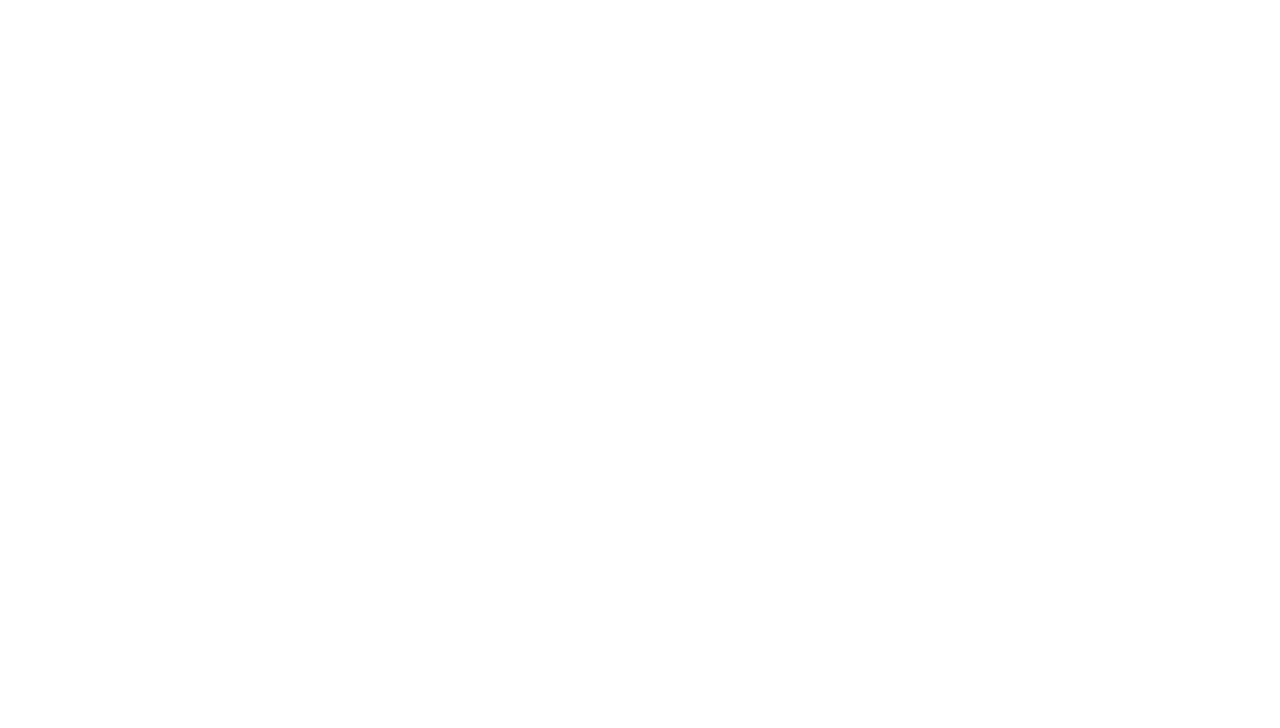
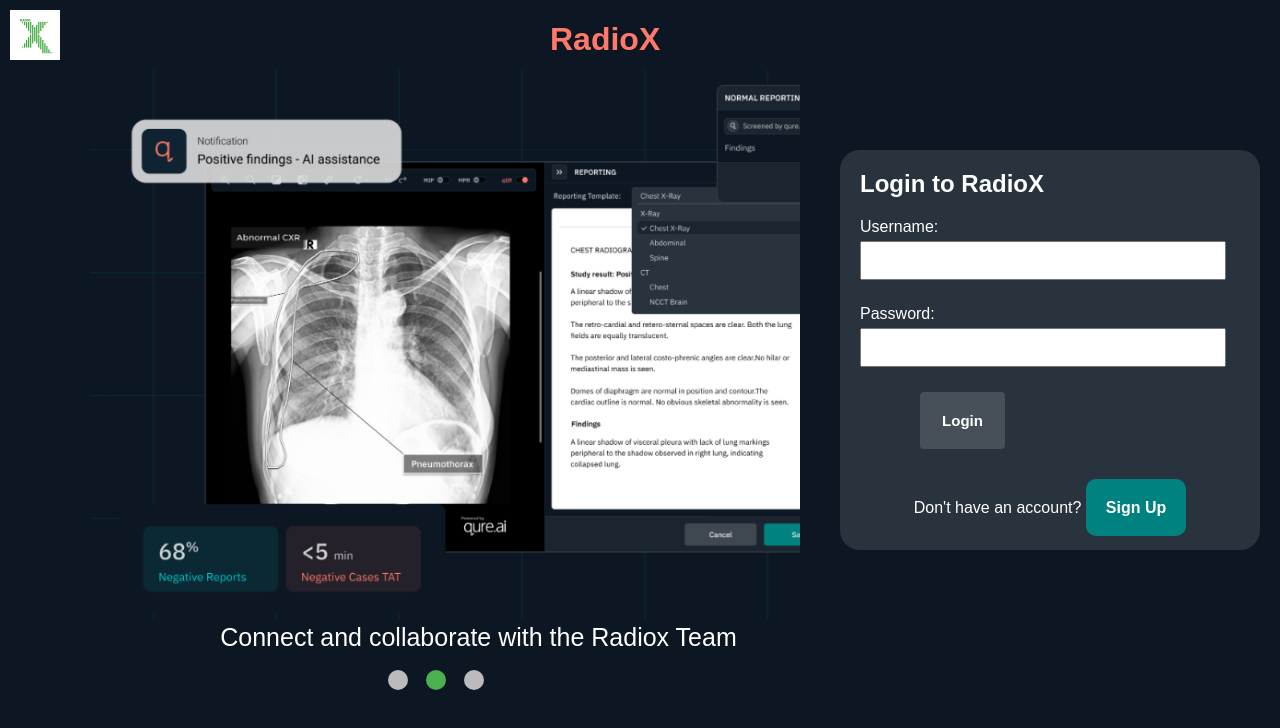
Before and after one commit to roshanshetty271/RadioX-Web-Application, a React (Create React App) app in the folder frontend/radiox/: page /login in a window 1280 px wide. Before the commit this address had no page. Shown: the top 728 px of the page. Built offline with nearby package versions, Linux system fonts and the light colour scheme.

Commit message:
Created Login Screen

```diff
--- a/frontend/radiox/src/App.tsx
+++ b/frontend/radiox/src/App.tsx
@@ -1,8 +1,10 @@
-import React from 'react';
-import { BrowserRouter as Router, Route, Routes } from 'react-router-dom';
-import './App.css';
-import Home from './pages/home';
+// App.js
 
+import React from "react";
+import { BrowserRouter as Router, Route, Routes } from "react-router-dom";
+import "./App.css";
+import Home from "./pages/home";
+import LoginScreen from "./components/Home/Login/Login-Screen"; // Update the path accordingly
 
 function App() {
   return (
@@ -11,7 +13,7 @@
         {/* Your header or navigation bar can go here if needed */}
         <Routes>
           <Route path="/" element={<Home />} />
-            {/* Add more routes as needed */}
+          <Route path="/login" element={<LoginScreen />} /> {/* Add the correct path for the login route */}
         </Routes>
       </div>
     </Router>
--- /dev/null
+++ b/frontend/radiox/src/components/Home/Login/Login-Screen.css
@@ -0,0 +1,149 @@
+body {
+    font-family: sans-serif;
+    background-color: rgba(12, 23, 35, 255);
+}
+
+.app-container {
+    display: flex;
+    background-color: rgba(12, 23, 35, 255);
+}
+
+.slideshow-container {
+    flex: 1;
+    position: relative;
+    min-width: 500px;
+    margin-top: 70px;
+    left: -20px;
+    padding-bottom: 80px;
+}
+
+.slide {
+    display: none;
+    width: 100%;
+    height: 550px;
+    background-size: cover;
+    transition: opacity 3s ease-in-out;
+}
+
+.active {
+    display: block;
+}
+
+.big-text {
+    text-align: center;
+    color: white;
+    color: rgb(255, 120, 105);
+    position: relative;
+    left: 550px;
+}
+
+.dots {
+    position: absolute;
+    bottom: 10px;
+    left: 50%;
+    transform: translateX(-50%);
+    display: flex;
+}
+
+.slideshow-container button {
+    background-color: #bbb;
+    border: none;
+    padding: 10px;
+    cursor: pointer;
+    border-radius: 50%;
+    margin-right: 18px;
+    margin-bottom: 20px;
+    position: relative;
+    bottom: -20px;
+}
+
+button.active {
+    background-color: #4caf50;
+}
+
+.nav-logo {
+    position: absolute;
+    top: 10px;
+    left: 10px;
+    width: 50px;
+    /* Adjust the width as needed */
+    height: auto;
+    /* Maintain aspect ratio */
+}
+
+.login-container {
+    flex: 1;
+    max-width: 380px;
+    min-height: 400px;
+    padding-right: 20px;
+    padding-left: 20px;
+    background-color: rgba(41, 51, 62, 255);
+    margin-top: auto;
+    margin-bottom: auto;
+    border-radius: 20px;
+    margin-right: 20px;
+    margin-left: 20px;
+    position: relative;
+}
+
+.login-container h2 {
+    color: white;
+}
+
+.form-group {
+    margin-bottom: 15px;
+}
+
+label {
+    display: block;
+    margin-bottom: 5px;
+    color: white;
+}
+
+input {
+    width: 90%;
+    padding: 10px;
+    margin-bottom: 10px;
+}
+
+.image-text {
+    position: absolute;
+    bottom: 10px;
+    right: 60px;
+    left: 130px;
+    transform: translateX(90%);
+    transform: translateY(-130%);
+    color: white;
+    width: 90%;
+    font-size: 25px;
+}
+
+.login-container button {
+    background-color: rgb(71, 79, 88);
+    color: white;
+    padding: 20px;
+    border: none;
+    border-radius: 4px;
+    cursor: pointer;
+    width: 85px;
+    font-size: 15px;
+    font-weight: bold;
+    position: relative;
+    right: -60px;
+}
+
+.signup-link {
+    margin-top: 50px;
+    text-align: center;
+    color: white;
+}
+
+.signup-link a {
+    color: white;
+    text-decoration: none;
+    font-weight: bold;
+    background-color: rgba(0, 130, 128, 255);
+    height: 15px;
+    padding: 20px;
+    border-radius: 10px;
+}
--- /dev/null
+++ b/frontend/radiox/src/components/Home/Login/Login-Screen.tsx
@@ -0,0 +1,97 @@
+
+import React, { useState, useEffect } from 'react';
+import './Login-Screen.css';
+import Image1 from '../../../images/patient-login.png';
+import Image2 from '../../../images/patient-login2.png';
+import Image3 from '../../../images/patient-login3.png';
+import NavLogo from '../../../images/navlogo.jpeg';
+
+const textData = [
+  "Fast and accurate reporting with intelligent tools",
+  "Connect and collaborate with the Radiox Team",
+  "Instant access to any of our intelligence tools",
+];
+
+const AppContainer: React.FC = () => {
+
+  const [currentImage, setCurrentImage] = useState(0);
+  const images = [Image1, Image2, Image3];
+
+
+  useEffect(() => {
+    const interval = setInterval(() => {
+      setCurrentImage((prevImage) => (prevImage + 1) % images.length);
+    }, 3000);
+
+    return () => clearInterval(interval);
+  }, [images.length]);
+
+
+  const handleDotClick = (index: number) => {
+    setCurrentImage(index);
+  };
+
+
+  const handleLoginSubmit = (event: React.FormEvent) => {
+    event.preventDefault();
+
+  };
+
+  return (
+    <div className="app-container">
+
+      <h1 className="big-text">RadioX</h1>
+
+
+      <img src={NavLogo} alt="NavLogo" className="nav-logo" />
+
+
+      <div className="slideshow-container">
+        {images.map((image, index) => (
+          <div
+            key={index}
+            className={`slide ${index === currentImage ? 'active' : ''}`}
+            style={{ backgroundImage: `url(${image})` }}
+          >
+            <div className="image-text">
+              {index === currentImage && textData[currentImage]}
+            </div>
+          </div>
+        ))}
+        <div className="dots">
+          {images.map((_, index) => (
+            <button
+              key={index}
+              className={index === currentImage ? 'active' : ''}
+              onClick={() => handleDotClick(index)}
+            />
+          ))}
+        </div>
+      </div>
+
+
+      <div className="login-container">
+
+        <h2>Login to RadioX</h2>
+        <form onSubmit={handleLoginSubmit}>
+          <div className="form-group">
+            <label htmlFor="username">Username:</label>
+            <input type="text" id="username" name="username" />
+          </div>
+          <div className="form-group">
+            <label htmlFor="password">Password:</label>
+            <input type="password" id="password" name="password" />
+          </div>
+          <div className="form-group">
+            <button type="submit">Login</button>
+          </div>
+        </form>
+        <div className="signup-link">
+          Don't have an account? <a href="#">Sign Up</a>
+        </div>
+      </div>
+    </div>
+  );
+};
+
+export default AppContainer;
--- a/frontend/radiox/src/components/Home/NavBar/Navbar.css
+++ b/frontend/radiox/src/components/Home/NavBar/Navbar.css
@@ -27,7 +27,6 @@
     background-color: #ff7869;
     padding: 8px 16px;
     margin-left: 50px;
-    /* Increase the margin */
     font-size: 17px;
     line-height: 1.5rem;
     border-radius: 8px;
--- a/frontend/radiox/src/components/Home/NavBar/Navbar.tsx
+++ b/frontend/radiox/src/components/Home/NavBar/Navbar.tsx
@@ -1,5 +1,6 @@
 // Navbar.js
 import React from 'react';
+import { Link } from 'react-router-dom'; // Import Link from react-router-dom
 import './Navbar.css';
 import navlogo from '../../../images/navlogo.jpeg';
 
@@ -38,7 +39,9 @@
         </div>
         <span>Impact</span>
         <span>Contact Us</span>
-        <button>Try Now</button>
+        <Link to="/login">
+          <button>Try Now</button>
+        </Link>
         <span>Global</span>
       </div>
     </div>
```
Lines whose indentation alone changed are shown as unchanged.
